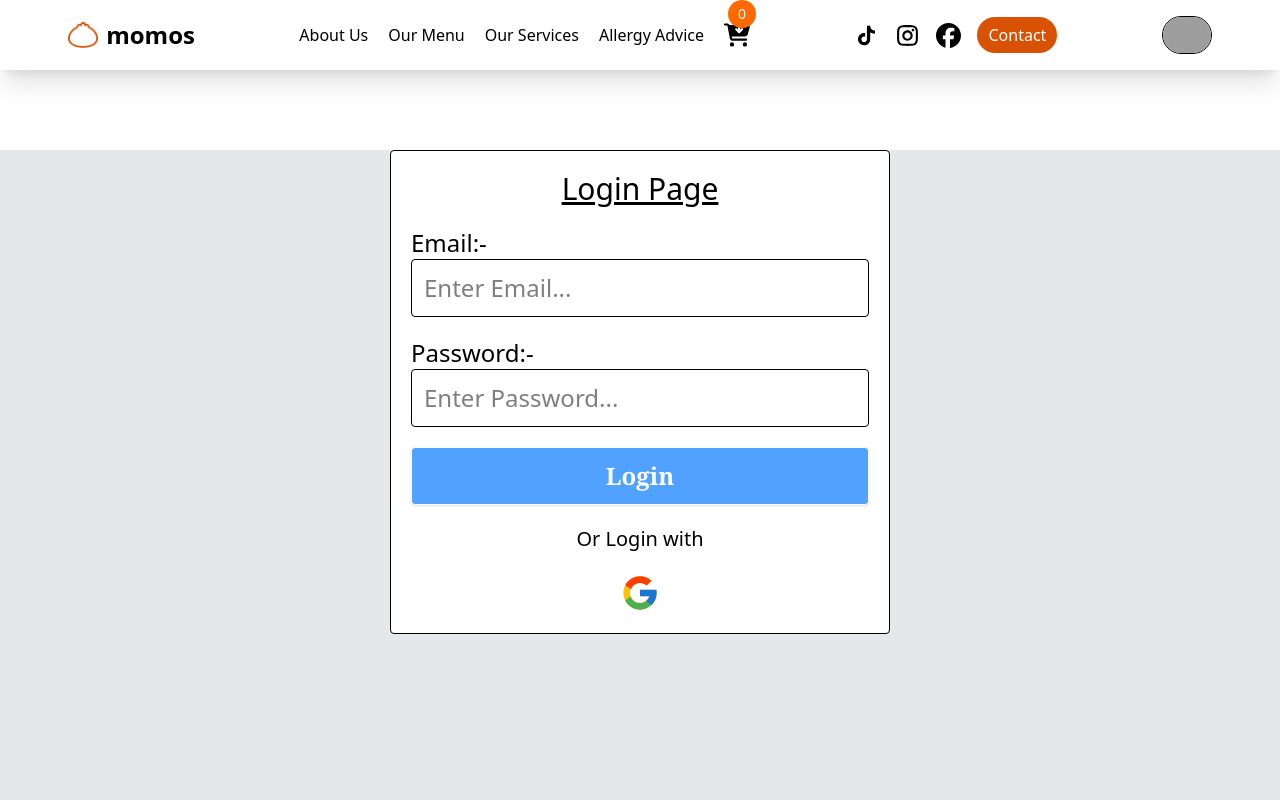
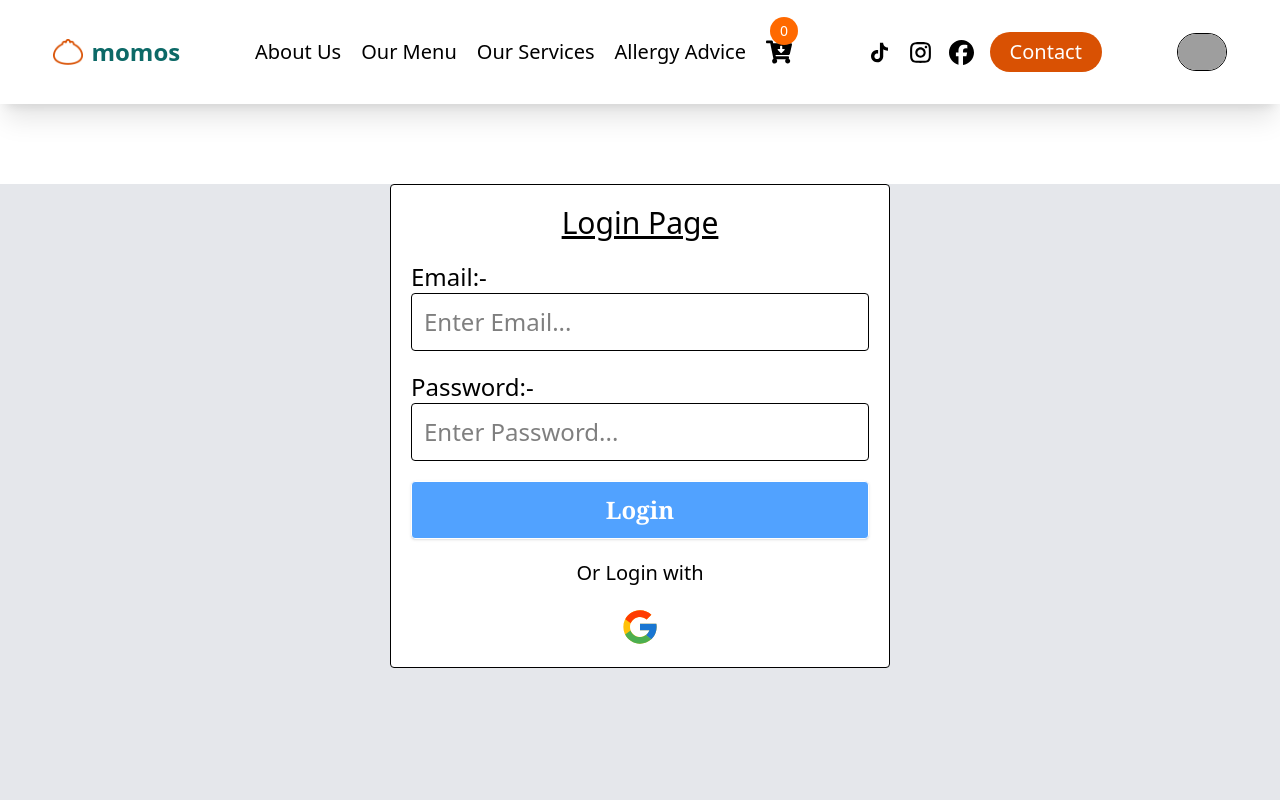
Before and after one commit to nishanthapa906/MomoHouse, a React (Vite) app: page /login in a window 1280 px wide. Shown: the top 800 px of the page. Built offline with nearby package versions, Linux system fonts and the light colour scheme; grey boxes are pictures that could not be loaded.

Commit message:
Google Authentication completed

```diff
--- a/package.json
+++ b/package.json
@@ -10,6 +10,7 @@
     "preview": "vite preview"
   },
   "dependencies": {
+    "@auth0/auth0-react": "^2.11.0",
     "@tailwindcss/vite": "^4.1.18",
     "crypto-js": "^4.2.0",
     "react": "^19.2.0",
--- a/src/components/common/Header.jsx
+++ b/src/components/common/Header.jsx
@@ -1,36 +1,38 @@
 import { NavLink } from "react-router-dom";
 import { AiOutlineTikTok } from "react-icons/ai";
 import { RiInstagramLine } from "react-icons/ri";
-import { FaCartArrowDown, FaFacebook } from "react-icons/fa6";
-import { CiShoppingCart } from "react-icons/ci";
+import { FaFacebook } from "react-icons/fa6";
+import { FaCartArrowDown } from "react-icons/fa";
 
 import momoImg from "../../assets/images/momo.png";
 import { useContext } from "react";
 import { CartContext } from "../../context/CartProvider";
+import { useAuth0 } from "@auth0/auth0-react";
 function Header() {
-  const { state, dispatch } = useContext(CartContext);
+  const { user, isAuthenticated, logout } = useAuth0();
 
-
-    let totalItem = state.cartItem?.reduce((acc,item)=>{
-      return acc+item.qty
-    } ,0)
-
-
+  const { state } = useContext(CartContext);
+  let totalItem = state.cartItem?.reduce((acc, item) => {
+    return acc + item.qty;
+  }, 0);
   return (
-    <nav className=" parent       flex    shadow-xl px-4 p-4   justify-around  items-center  ">
+    <nav className=" parent       flex    shadow-xl px-4 p-8   justify-around  items-center  ">
       <div className="home  ">
         <NavLink to="/" className="flex  items-center  gap-x-2">
           <img width={30} src={momoImg} alt="" />
-          <h1 className="text-2xl font-bold">momos</h1>
+          <h1 className="text-2xl font-bold   text-[#0C6967]   ">momos</h1>
         </NavLink>
       </div>
-      <div className="links   flex items-center  gap-x-5">
+      <div className="links  text-xl   flex items-center  gap-x-5">
         <NavLink to="/about">About Us</NavLink>
         <NavLink to="/menu">Our Menu</NavLink>
         <NavLink to="/services">Our Services</NavLink>
         <NavLink to="/allergyAdvice">Allergy Advice</NavLink>
-         <NavLink to="/cart"   className='relative' >
-          <p  className="bg-orange-500 p-2    absolute bottom-5 left-1 rounded-full h-7 w-7  flex justify-center items-center text-sm text-white  " > {totalItem}</p>
+        <NavLink to="/cart" className="relative">
+          <p className="bg-orange-500 p-2    absolute bottom-5 left-1 rounded-full h-7 w-7  flex justify-center items-center text-sm text-white  ">
+            {" "}
+            {totalItem}
+          </p>
           <FaCartArrowDown size={26} />
         </NavLink>
       </div>
@@ -46,7 +48,7 @@ function Header() {
           <FaFacebook size={25} />
         </NavLink>
         <NavLink
-          className="bg-[#D95103] text-white  p-1.5  rounded-4xl w-20 text-center  "
+          className="bg-[#D95103]  text-xl   text-white  p-1.5   rounded-4xl w-28 text-center  "
           to="/contact"
         >
           Contact
@@ -54,19 +56,38 @@ function Header() {
       </div>
 
       <div className="profile   relative group     flex items-center  gap-x-2 ">
+        {isAuthenticated && user ? (
+          <img className="w-12.5   rounded-full " src={user?.picture} />
+        ) : (
           <img
             className="rounded-full  border"
             width={50}
             src="https://icons.veryicon.com/png/o/miscellaneous/user-avatar/user-avatar-male-5.png"
             alt="User image"
           />
-        <div className="hidden   w-28  absolute top-11   -right-10 bg-gray-100  shadow-2xl z-50 p-4   group-hover:flex flex-col  ">
+        )}
+        <div className="hidden   w-28  absolute top-11   -right-10 bg-gray-100  shadow-2xl z-50 p-6   group-hover:flex flex-col  ">
+          {isAuthenticated && user ? (
+            <div  className="space-y-3" >
               <NavLink
                 className="hover:underline text-md hover:font-bold"
                 to="/profile"
               >
                 Profile
               </NavLink>
+
+
+              <button
+
+              onClick={() =>
+                logout({ logoutParams: { returnTo: window.location.origin } })
+              }
+
+
+              className="bg-red-600 mt-3 p-2 text-white" >Logout</button>
+            </div>
+          ) : (
+            <>
               <NavLink
                 className="hover:underline text-md hover:font-bold"
                 to="/login"
@@ -79,6 +100,8 @@ function Header() {
               >
                 Register{" "}
               </NavLink>
+            </>
+          )}
         </div>
       </div>
     </nav>
--- a/src/main.jsx
+++ b/src/main.jsx
@@ -4,6 +4,7 @@ import App from "./App.jsx";
 import { Bounce, ToastContainer } from "react-toastify";
 import { BrowserRouter } from "react-router-dom";
 import { CartProvider } from "./context/CartProvider.jsx";
+import { Auth0Provider } from '@auth0/auth0-react';
 createRoot(document.getElementById("root")).render(
   <BrowserRouter>
     <CartProvider>
@@ -20,7 +21,16 @@ createRoot(document.getElementById("root")).render(
         theme="light"
         transition={Bounce}
       />
+      <Auth0Provider
+        domain="dev-d8zjtcmazgkjeu6c.us.auth0.com"
+        cacheLocation="localstorage"
+        clientId="0pHxcv0wrBr1VZJ6Q5lM7fblwY248kuW"
+        authorizationParams={{
+          redirect_uri: window.location.origin
+        }}
+      >
         <App />
+      </Auth0Provider>
     </CartProvider>
   </BrowserRouter>
 );
--- a/src/pages/Login.jsx
+++ b/src/pages/Login.jsx
@@ -1,6 +1,9 @@
+import { useAuth0 } from "@auth0/auth0-react";
 import { FcGoogle } from "react-icons/fc";
 
 function Login() {
+
+  const { loginWithRedirect } = useAuth0();
   return (
     <div  className="border w-[500px]  bg-white rounded-sm  p-5   flex flex-col justify-center items-center gap-y-5 mt-20 m-auto" >
       <h1 className="text-3xl underline"> Login Page </h1>
@@ -25,7 +28,10 @@ function Login() {
 
       <h1 className="text-xl" > Or Login with  </h1>
 
-      <button>
+      <button
+      onClick={()=>{
+        loginWithRedirect();
+      }}>
 
         <FcGoogle size={40} />
 
--- a/src/pages/Profile.jsx
+++ b/src/pages/Profile.jsx
@@ -1,13 +1,37 @@
-import React from 'react'
+import { useAuth0 } from "@auth0/auth0-react";
+import { NavLink } from "react-router-dom";
+function Profile() {
+  const { user, isAuthenticated, logout, isLoading } = useAuth0();
+  console.log(user, isAuthenticated, isLoading);
+  if (isLoading) {
+    return <div  className="w-96 m-auto pt-20 text-2xl" > Loading.........</div>;
+  }
+  return (
+    <div   className="w-[700px] shadow-xl bg-white p-5  m-auto mt-10" >
+      {!isLoading && isAuthenticated && user ? (
+        <div className="flex">
+          <div>
+            <img   className="w-72  rounded-2xl " src={user?.picture} alt="user_image" />
+          </div>
+          <div  className="p-5  space-y-6" >
+            <h1  className="text-2xl" >Name:{user?.name}</h1>
+            <h1  className="text-2xl" >Email:{user?.email}</h1>
+            <h1  className="text-2xl" >Email Verified :{user?.email_verified && "true"}</h1>
+            <button
 
-function Profile() {
-  return (
-    <div>
+               onClick={() => logout({ logoutParams: { returnTo: window.location.origin } })}
 
-        Profile
 
+              className="bg-red-600  p-3 text-white font-serif w-28 text-2xl" >Logout</button>
+          </div>
+        </div>
+      ) : (
+        <div>
+          <NavLink   className='bg-orange-600 p-3  text-white rounded-sm'  to="/login">Go to login page </NavLink>
+        </div>
+      )}
     </div>
-  )
+  );
 }
 
-export default Profile
+export default Profile;
```
Also changed, not shown: 1 other file (tests, documents, lock files or other folders). Lines whose indentation alone changed are shown as unchanged.
